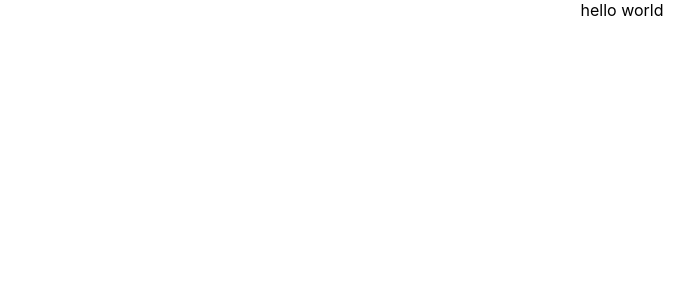
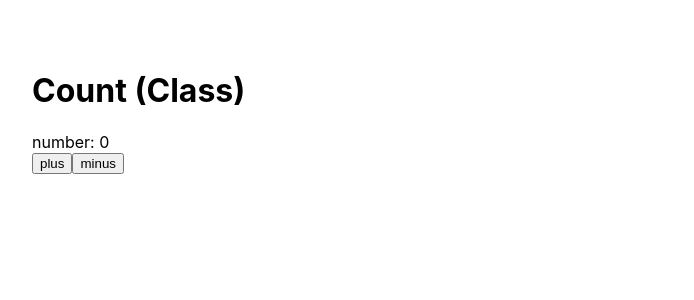
Before and after one commit to 11st-search-lab/mobx-todo, a React (Create React App) app in the folder holee-todo/: page / in a window 1280 px wide. Shown: the top 300 px of the page, without its empty margins (18-712 px from the left). Built offline with nearby package versions, Linux system fonts and the light colour scheme.

Commit message:
feat: mobx Counter 만들기 (complete)

```diff
--- a/holee-todo/src/App.tsx
+++ b/holee-todo/src/App.tsx
@@ -1,11 +1,15 @@
 import React from 'react';
+import StoreContext from './contexts/stores';
+import TodoStore from './stores/TodoStore';
+
+import Todo from './pages/Todo';
 import './App.css';
 
 function App() {
   return (
-    <div className="App">
-      hello world
-    </div>
+    <StoreContext.Provider value={new TodoStore()}>
+      <Todo />
+    </StoreContext.Provider>
   );
 }
 
--- /dev/null
+++ b/holee-todo/src/contexts/stores.tsx
@@ -0,0 +1,5 @@
+import React from 'react';
+
+const StoreContext = React.createContext<object | undefined>(undefined);
+
+export default StoreContext;
--- /dev/null
+++ b/holee-todo/src/pages/Todo.tsx
@@ -0,0 +1,27 @@
+import React, { useContext } from 'react';
+import { observer } from 'mobx-react-lite';
+import StoreContext from '../contexts/stores';
+
+interface Itodo {
+  count: number;
+  increase: () => {};
+  decrease: () => {};
+}
+
+function Todo() {
+  const todoStore: Itodo = useContext(StoreContext) as Itodo;
+
+  console.log(todoStore);
+  return (
+    <div style={{ padding: '50px' }}>
+      <div style={{ marginBottom: '50px' }}>
+        <h1>Count (Class)</h1>
+        <div>number: {todoStore.count}</div>
+        <button onClick={() => todoStore.increase()}>plus</button>
+        <button onClick={() => todoStore.decrease()}>minus</button>
+      </div>
+    </div>
+  );
+}
+
+export default observer(Todo);
--- /dev/null
+++ b/holee-todo/src/stores/TodoStore.tsx
@@ -0,0 +1,22 @@
+import { action, makeObservable, observable } from 'mobx';
+
+class TodoStore {
+  count: number = 0;
+
+  constructor() {
+    makeObservable(this, {
+      count: observable,
+      increase: action,
+      decrease: action,
+    });
+  }
+
+  increase = () => {
+    this.count++;
+  };
+  decrease = () => {
+    this.count--;
+  };
+}
+
+export default TodoStore;
```
